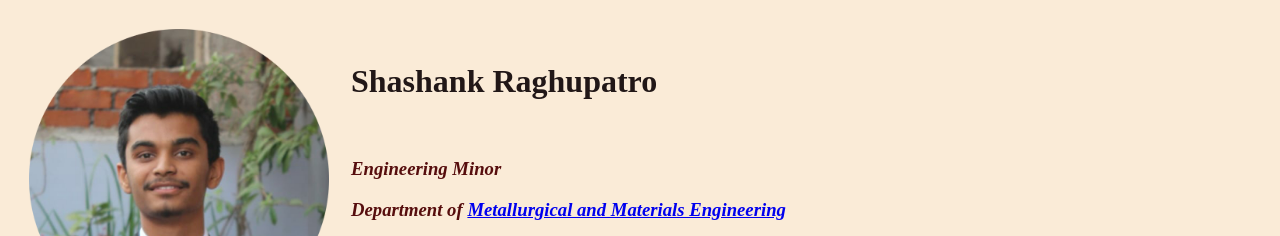
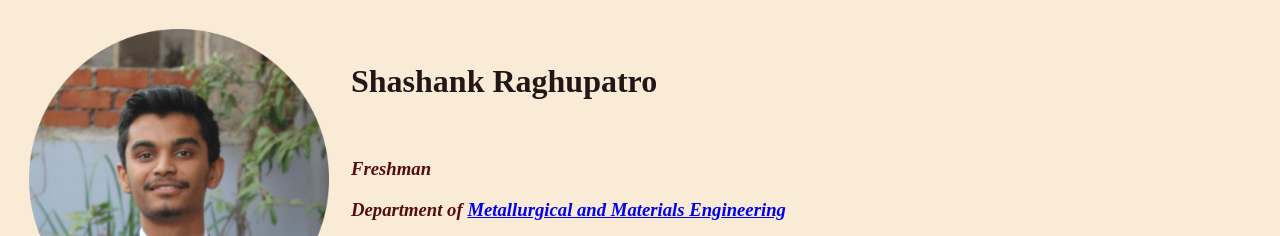
Before and after one commit to raghupatro/raghupatro.github.io, a plain HTML site: page index.html in a window 1280 px wide. Shown: the top 236 px of the page. Drawn offline with Linux system fonts and the light colour scheme.

Commit message:
changed minor to freshman

```diff
--- a/index.html
+++ b/index.html
@@ -17,7 +17,7 @@
         <h1>Shashank Raghupatro</h1>
         <br />
         <em>
-          <h3>Engineering Minor</h3>
+          <h3>Freshman</h3>
           <h3>
             Department of
             <a href="http://www.nitrr.ac.in/aboutmeta.php">Metallurgical and Materials Engineering</a>
```
